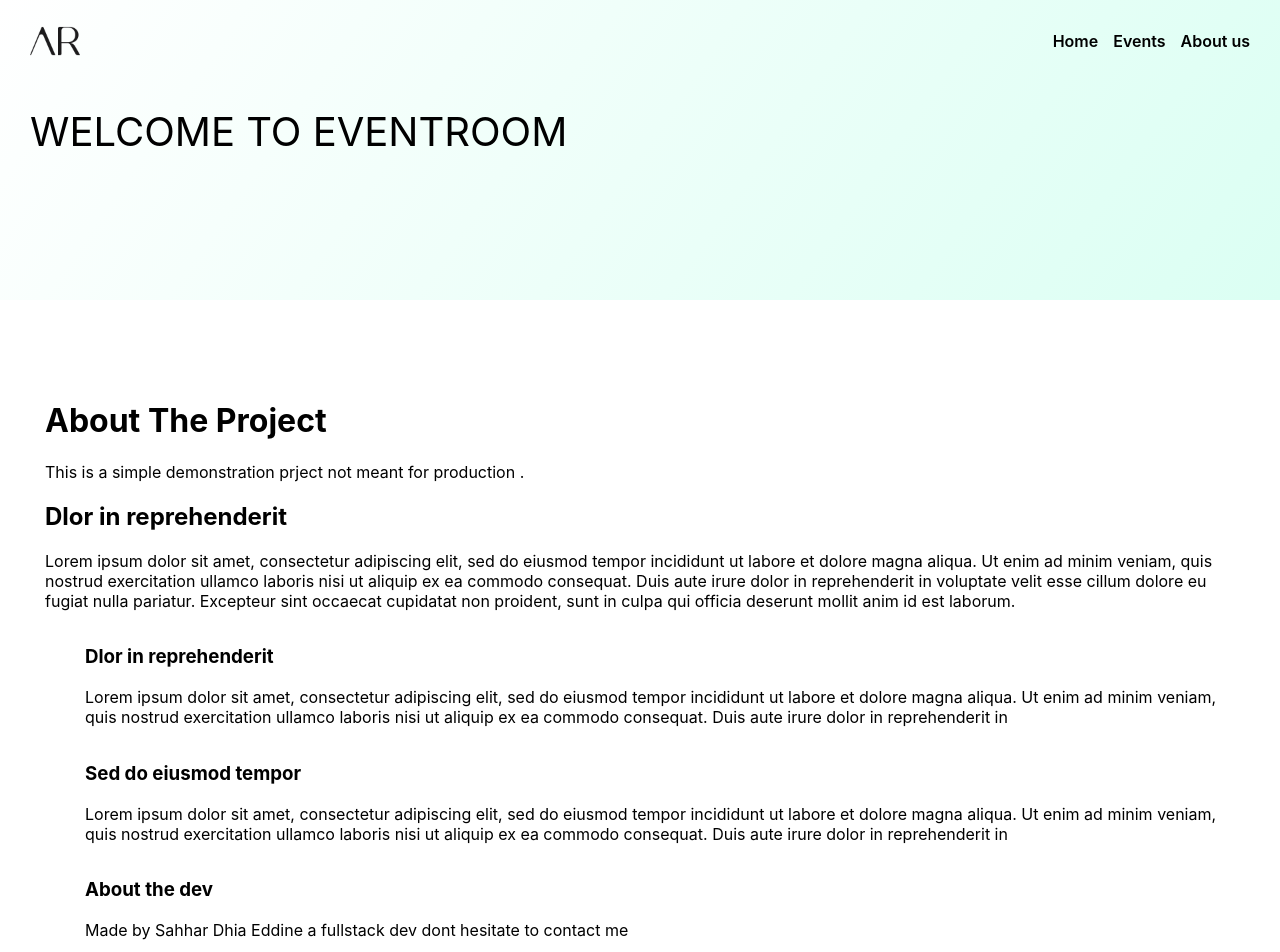
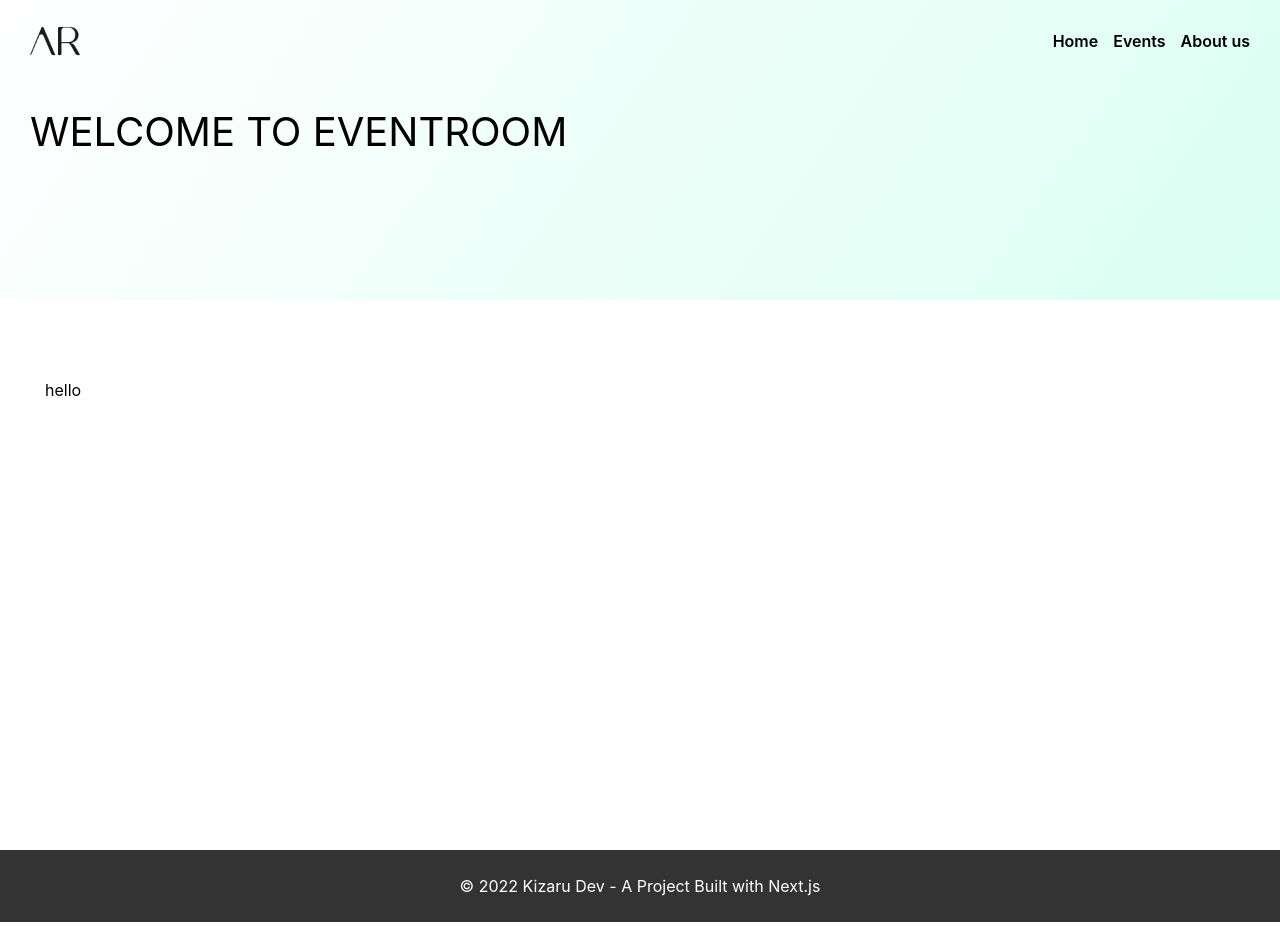
Before and after one commit to dhia13/NextEvents, a Next.js app: page /about-us in a window 1280 px wide. Shown: the top 952 px of the page. After the commit the page ends 922 px from the top, so only its background shows below. Built offline with nearby package versions, Linux system fonts and the light colour scheme.

Commit message:
deployment edit10

```diff
--- a/pages/about-us.js
+++ b/pages/about-us.js
@@ -1,51 +1,6 @@
 /* eslint-disable-line */
 const AboutUsPage = () => {
-  return (
-    <div>
-      <h1> About The Project</h1>
-      <p>This is a simple demonstration prject not meant for production .</p>
-      <h2>Dlor in reprehenderit </h2>
-      <p>
-        Lorem ipsum dolor sit amet, consectetur adipiscing elit, sed do eiusmod
-        tempor incididunt ut labore et dolore magna aliqua. Ut enim ad minim
-        veniam, quis nostrud exercitation ullamco laboris nisi ut aliquip ex ea
-        commodo consequat. Duis aute irure dolor in reprehenderit in voluptate
-        velit esse cillum dolore eu fugiat nulla pariatur. Excepteur sint
-        occaecat cupidatat non proident, sunt in culpa qui officia deserunt
-        mollit anim id est laborum.
-      </p>
-      <ul className="about_us_list">
-        <li>
-          <h3>Dlor in reprehenderit </h3>
-          <p>
-            Lorem ipsum dolor sit amet, consectetur adipiscing elit, sed do
-            eiusmod tempor incididunt ut labore et dolore magna aliqua. Ut enim
-            ad minim veniam, quis nostrud exercitation ullamco laboris nisi ut
-            aliquip ex ea commodo consequat. Duis aute irure dolor in
-            reprehenderit in
-          </p>
-        </li>
-        <li>
-          <h3>Sed do eiusmod tempor </h3>
-          <p>
-            Lorem ipsum dolor sit amet, consectetur adipiscing elit, sed do
-            eiusmod tempor incididunt ut labore et dolore magna aliqua. Ut enim
-            ad minim veniam, quis nostrud exercitation ullamco laboris nisi ut
-            aliquip ex ea commodo consequat. Duis aute irure dolor in
-            reprehenderit in
-          </p>
-        </li>
-        <li>
-          <h3>About the dev </h3>
-          <p>
-            Made by Sahhar Dhia Eddine a fullstack dev dont hesitate to contact
-            me
-          </p>
-          <a href="https://portfolio-tau-five-71.vercel.app/">Protfolio</a>
-        </li>
-      </ul>
-    </div>
-  );
+  return <div>hello</div>;
 };
 
 export default AboutUsPage;
```
